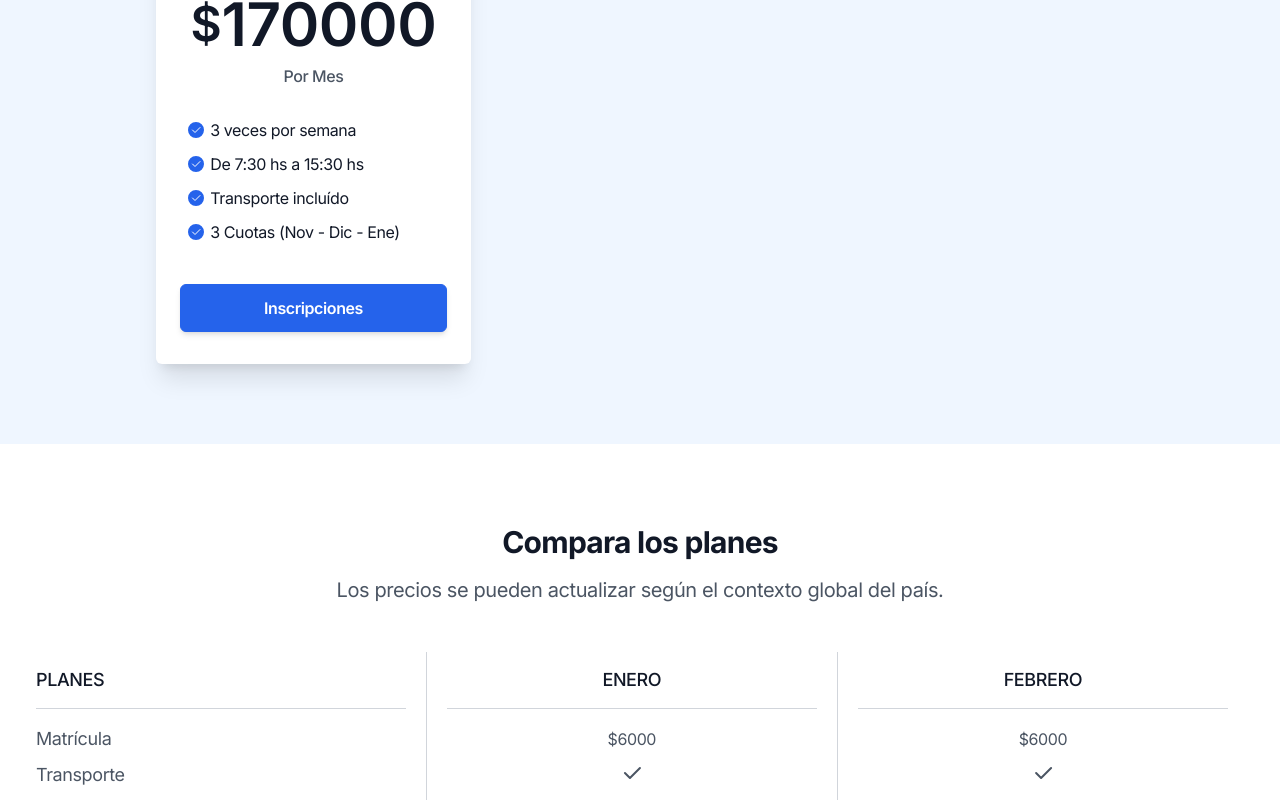
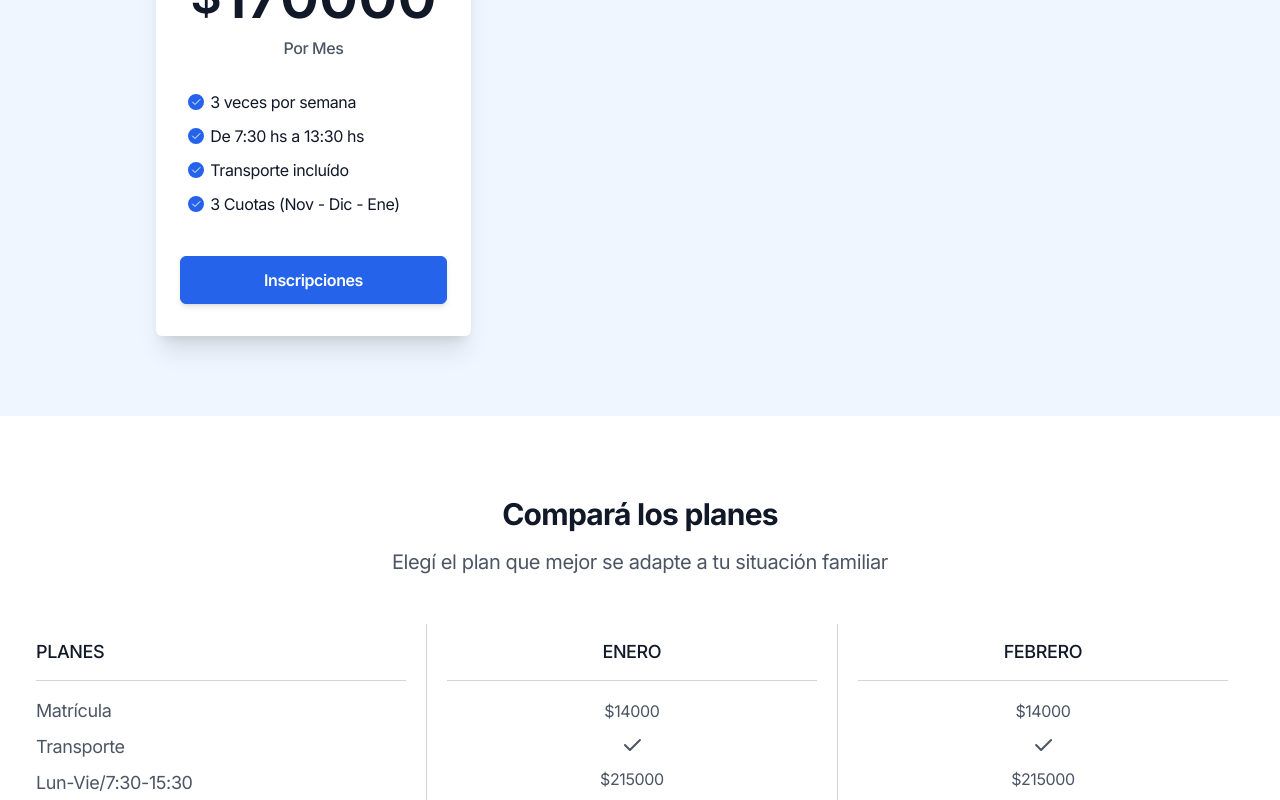
Before and after one commit to JIM90mdp/Fasta-2024, a Next.js app: page /precios in a window 1280 px wide. Shown: the part 1380-2180 px from the top of the page. Built offline with nearby package versions, Linux system fonts and the light colour scheme.

Commit message:
ultimos retoques

```diff
--- a/src/shared/data.tsx
+++ b/src/shared/data.tsx
@@ -258,7 +258,7 @@ export const faqsData: FAQsProps = {
     },
     {
       title: '¿Cuándo es la inscripción y cómo funciona?',
-      description: 'La inscripción comienza el miércoles 18 de octubre y se hace efectiva luego de completar el formulario de inscripción y realizar el pago de la matricula de inscripción de $6000 a la mutual MDA. El director se pondrá en contacto con todas las familias una vez que completen el formulario de inscripción.',
+      description: 'La inscripción comienza el miércoles 2 de octubre y se hace efectiva luego de completar el formulario de inscripción y realizar el pago de la matricula de inscripción de $14000 a la mutual MDA. El director se pondrá en contacto con todas las familias una vez que completen el formulario de inscripción.',
     },
   ],
 };
@@ -294,7 +294,7 @@ export const faqsData2: FAQsProps = {
     },
     {
       title: '¿Cuándo es la inscripción y cómo funciona?',
-      description: 'La inscripción comienza el miércoles 18 de octubre y se hace efectiva luego de completar el formulario de inscripción y realizar el pago de la matricula de inscripción de $6000 a la mutual MDA. El director se pondrá en contacto con todas las familias una vez que completen el formulario de inscripción.',
+      description: 'La inscripción comienza el miércoles 2 de octubre y se hace efectiva luego de completar el formulario de inscripción y realizar el pago de la matricula de inscripción de $14000 a la mutual MDA. El director se pondrá en contacto con todas las familias una vez que completen el formulario de inscripción.',
     },
   ],
 };
@@ -330,7 +330,7 @@ export const faqs3Data: FAQsProps = {
     },
     {
       title: '¿Cuándo es la inscripción y cómo funciona?',
-      description: 'La inscripción comienza el miércoles 18 de octubre y se hace efectiva luego de completar el formulario de inscripción y realizar el pago de la matricula de inscripción de $6000 a la mutual MDA. El director se pondrá en contacto con todas las familias una vez que completen el formulario de inscripción.',
+      description: 'La inscripción comienza el miércoles 2 de octubre y se hace efectiva luego de completar el formulario de inscripción y realizar el pago de la matricula de inscripción de $14000 a la mutual MDA. El director se pondrá en contacto con todas las familias una vez que completen el formulario de inscripción.',
     },
   ],
   callToAction: {
@@ -379,7 +379,7 @@ export const faqs4Data: FAQsProps = {
         },
         {
           title: '¿Cuándo es la inscripción y cómo funciona?',
-          description: 'La inscripción comienza el miércoles 18 de octubre y se hace efectiva luego de completar el formulario de inscripción y realizar el pago de la matricula de inscripción de $6000 a la mutual MDA. El director se pondrá en contacto con todas las familias una vez que completen el formulario de inscripción.',
+          description: 'La inscripción comienza el miércoles 2 de octubre y se hace efectiva luego de completar el formulario de inscripción y realizar el pago de la matricula de inscripción de $14000 a la mutual MDA. El director se pondrá en contacto con todas las familias una vez que completen el formulario de inscripción.',
         },
       ],
     },
@@ -403,7 +403,7 @@ export const faqs4Data: FAQsProps = {
       items: [
         {
           title: ' ¿Cómo funciona la inscripción a la colonia?',
-          description: `La inscripción comienza el miércoles 18 de octubre y se hace efectiva luego de completar el formulario de inscripción y realizar el pago de la matricula de inscripción de $6000 a la mutual MDA. El director se pondrá en contacto con todas las familias una vez que hayan completado esos dos pasos`,
+          description: `La inscripción comienza el miércoles 2 de octubre y se hace efectiva luego de completar el formulario de inscripción y realizar el pago de la matricula de inscripción de $14000 a la mutual MDA. El director se pondrá en contacto con todas las familias una vez que hayan completado esos dos pasos`,
         },
         {
           title: ' ¿Cómo se dividen los grupos de niños?',
@@ -966,7 +966,7 @@ export const pricingData: PricingProps = {
   header: {
     title: 'Precios e inscripciones',
     subtitle:
-      'Completá el formulario haciendo click en el botón "Inscripciones", pagá la matrícula a la mutual y elegí la modalidad que mejor se adapte a tus necesidades. ¡Consultá descuentos para hermanos! - Los precios se pueden actualizar según el contexto global del país.',
+      'Completá el formulario haciendo click en el botón "Inscripciones", pagá la matrícula a la mutual y elegí la modalidad que mejor se adapte a tus necesidades. ¡Consultá descuentos para hermanos!',
     highlight: 'Precios',
   },
   prices: [
@@ -1057,7 +1057,7 @@ export const pricingData: PricingProps = {
       value: 170000,
       // value: 49500,
       period: 'Por Mes',
-      texts: ['3 veces por semana', 'De 7:30 hs a 15:30 hs', 'Transporte incluído', '3 Cuotas (Nov - Dic - Ene)'],
+      texts: ['3 veces por semana', 'De 7:30 hs a 13:30 hs', 'Transporte incluído', '3 Cuotas (Nov - Dic - Ene)'],
       callToAction: {
         text: 'Inscripciones',
         href: 'https://forms.gle/54HCNzaCZ7XHcWKe7',
@@ -1135,9 +1135,9 @@ export const pricingData: PricingProps = {
 // Comparison data  FALTA DATA PRECIOS
 export const comparisonData: ComparisonProps = {
   header: {
-    title: "Compara los planes",
+    title: "Compará los planes",
     subtitle:
-      'Los precios se pueden actualizar según el contexto global del país.',
+      'Elegí el plan que mejor se adapte a tu situación familiar',
     // highlight: 'Comparison',
   },
   columns: [
@@ -1176,30 +1176,30 @@ export const comparisonData: ComparisonProps = {
       title: 'Enero',
       items: [
         {
-          title: "$6000",
+          title: "$14000",
         },
         {
           title: true,
         },
         {
           // title: '$58500',
-          title: "Consultar",
+          title: "$215000",
         },
         {
           // title: "$49500",
-          title: "Consultar",
+          title: "$19000",
         },
         {
           // title: "$49500",
-          title: "Consultar",
-        },
-        {
-          title: "Consultar",
-        },
-
-
-        {
-          title: "Consultar",
+          title: "$195000",
+        },
+        {
+          title: "$170000",
+        },
+
+
+        {
+          title: "$5500",
         },
         {
           title: true,
@@ -1218,26 +1218,29 @@ export const comparisonData: ComparisonProps = {
       title: 'Febrero',
       items: [
         {
-          title: "$6000",
-        },
-        {
-          title: true,
-        },
-        {
-          title: "Consultar",
-        },
-        {
-          title: "Consultar",
-        },
-        {
-          title: "Consultar",
-        },
-        {
-          title: "Consultar",
-        },
-
-        {
-          title: "Consultar",
+            title: "$14000",
+          },
+          {
+            title: true,
+          },
+          {
+            // title: '$58500',
+            title: "$215000",
+          },
+          {
+            // title: "$49500",
+            title: "$19000",
+          },
+          {
+            // title: "$49500",
+            title: "$195000",
+          },
+          {
+            title: "$170000",
+          },
+
+        {
+          title: "$5500",
         },
         {
           title: true,
```
Also changed, not shown: 1 other file (tests, documents, lock files or other folders).
